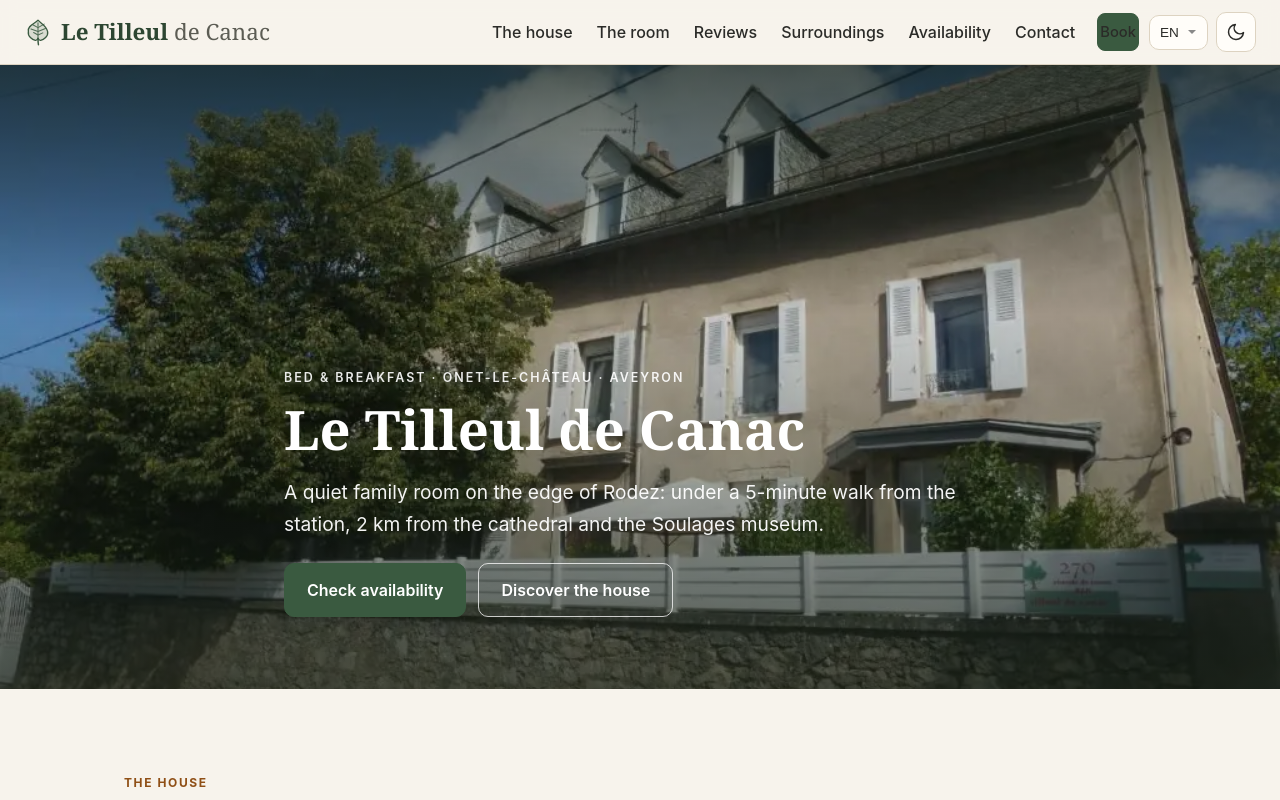
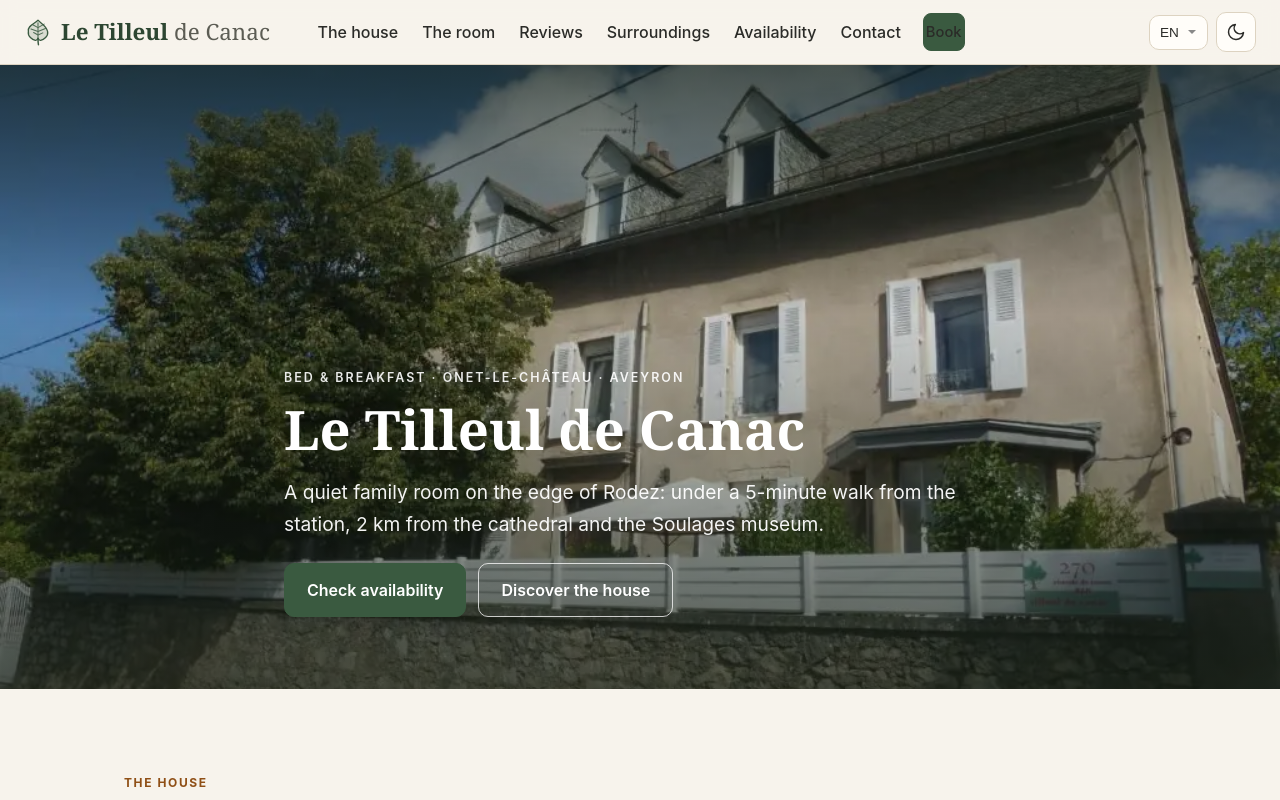
Before and after one commit to tomvieilledent/tilleul_de_canac, a React (Vite) app: page / in a window 1280 px wide. Shown: the top 800 px of the page. Built offline with nearby package versions, Linux system fonts and the light colour scheme; a web font is replaced by a local one.

Commit message:
style(header): navigation centrée entre le logo (gauche) et les contrôles (droite) en desktop

```diff
--- a/src/components/Header.jsx
+++ b/src/components/Header.jsx
@@ -44,7 +44,6 @@ export default function Header() {
           </span>
         </a>
 
-        <div className="header-right">
         <nav className="site-nav" aria-label={t("nav.menu")} ref={navRef}>
           <button
             type="button"
@@ -80,7 +79,6 @@ export default function Header() {
           <ThemeToggle />
         </div>
       </div>
-      </div>
     </header>
   );
 }
--- a/src/index.css
+++ b/src/index.css
@@ -219,11 +219,6 @@ p { margin: 0 0 1rem; }
   .brand-text span { display: none; }
 }
 
-.header-right {
-  display: flex;
-  align-items: center;
-  gap: 10px;
-}
 .tools-desktop { display: none; }
 .menu-tools {
   display: flex;
@@ -635,6 +630,12 @@ p code, .note code {
   .booking-block { grid-template-columns: 1.6fr 1fr; align-items: start; }
   .map { height: 380px; }
 
+  .header-inner {
+    display: grid;
+    grid-template-columns: 1fr auto 1fr;
+  }
+  .brand { justify-self: start; }
+  .site-nav { justify-self: center; }
   .nav-toggle { display: none; }
   .site-nav ul {
     display: flex;
@@ -652,7 +653,12 @@ p code, .note code {
   .site-nav li a:hover { background: none; }
   .site-nav .btn { margin-top: 0; }
   .menu-tools { display: none; }
-  .tools-desktop { display: flex; align-items: center; gap: 8px; }
+  .tools-desktop {
+    display: flex;
+    align-items: center;
+    gap: 8px;
+    justify-self: end;
+  }
 }
 
 @media (min-width: 1040px) {
```
Lines whose indentation alone changed are shown as unchanged.
